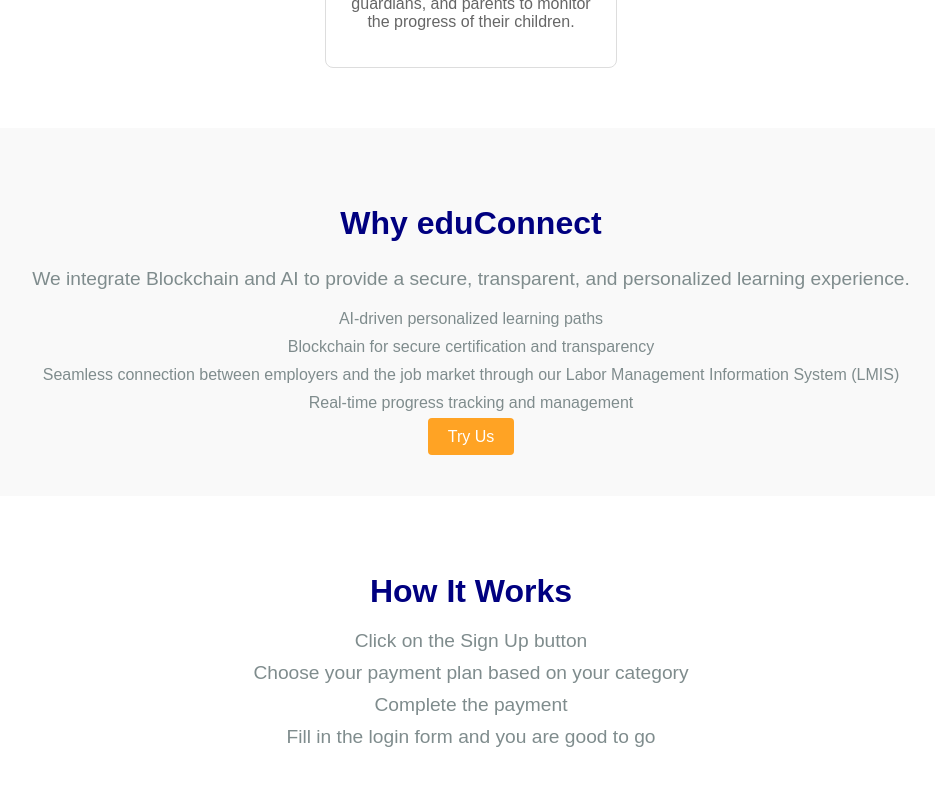
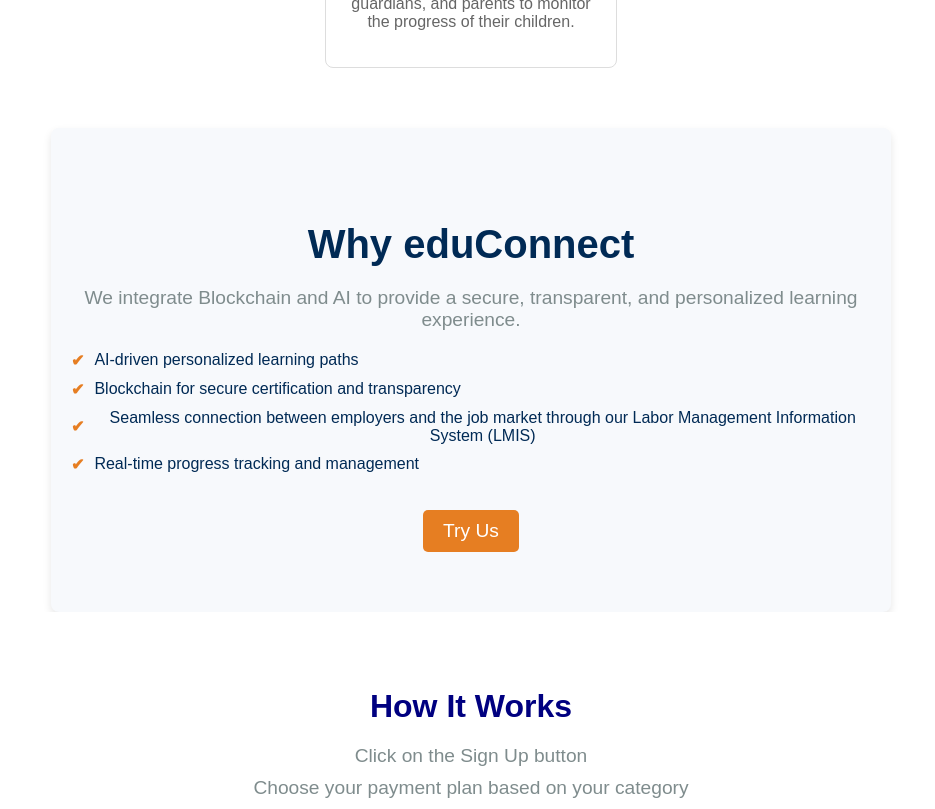
Before and after one commit to Kheed99/myeduConnect-1, a React (Create React App) app: page / in a window 1280 px wide. Shown: the part 1600-2409 px from the top of the page, without its empty margins (169-1104 px from the left). Built offline with nearby package versions, Linux system fonts and the light colour scheme.

Commit message:
Enhance 'Why eduConnect' section with improved styling, consistent color scheme, and better spacing

```diff
--- a/src/components/Home/AboutSection.css
+++ b/src/components/Home/AboutSection.css
@@ -2,7 +2,7 @@
     max-width: 900px;
     text-align: center;
     padding: 60px 20px;
-    color: navy;
+    color: #002a55;
     background-color: #f7f9fc; /* Light background color */
     border-radius: 8px; /* Rounded corners */
     box-shadow: 0 4px 8px rgba(0, 0, 0, 0.1); /* Subtle shadow */
@@ -23,5 +23,4 @@
     text-align: center;
     margin: 0 auto;
     line-height: 1.6;
-    color: #002a55;
 }
--- a/src/components/Home/Home.css
+++ b/src/components/Home/Home.css
@@ -9,34 +9,6 @@ body {
 
 .home {
     padding: 20px;
-}
-
-.why-educonnect {
-    text-align: center;
-    padding: 50px;
-    background-color: #f9f9f9;
-}
-
-.why-educonnect h2 {
-    font-size: 2rem;
-    color: navy;
-}
-
-.why-educonnect p {
-    font-size: 1.2rem;
-    color: #7f8c8d;
-    margin-bottom: 20px;
-}
-
-.why-educonnect ul {
-    list-style-type: none;
-    padding: 0;
-}
-
-.why-educonnect ul li {
-    font-size: 1rem;
-    color: #7f8c8d;
-    margin-bottom: 10px;
 }
 
 .try-us-button {
--- a/src/components/Home/WhyEduConnectSection.css
+++ b/src/components/Home/WhyEduConnectSection.css
@@ -0,0 +1,57 @@
+.why-educonnect {
+    text-align: center;
+    padding: 60px 20px;
+    background-color: #f7f9fc;
+    border-radius: 8px;
+    box-shadow: 0 4px 8px rgba(0, 0, 0, 0.1);
+    max-width: 800px;
+    margin: auto;
+}
+
+.why-educonnect h2 {
+    font-size: 2.5rem;
+    color: #002a55;
+    margin-bottom: 20px;
+}
+
+.why-educonnect p {
+    font-size: 1.2rem;
+    color: #7f8c8d;
+    margin-bottom: 20px;
+}
+
+.why-educonnect ul {
+    list-style-type: none;
+    padding: 0;
+}
+
+.why-educonnect ul li {
+    font-size: 1rem;
+    color: #002a55;
+    margin-bottom: 10px;
+    display: flex;
+    align-items: center;
+}
+
+.why-educonnect ul li::before {
+    content: '✔';
+    color: #e67e22;
+    font-weight: bold;
+    margin-right: 10px;
+}
+
+.try-us-button {
+    background-color: #e67e22;
+    color: white;
+    padding: 10px 20px;
+    border-radius: 5px;
+    text-decoration: none;
+    font-size: 1.2rem;
+    margin-top: 20px;
+    display: inline-block;
+    transition: background-color 0.3s ease;
+}
+
+.try-us-button:hover {
+    background-color: #d35400;
+}
```
